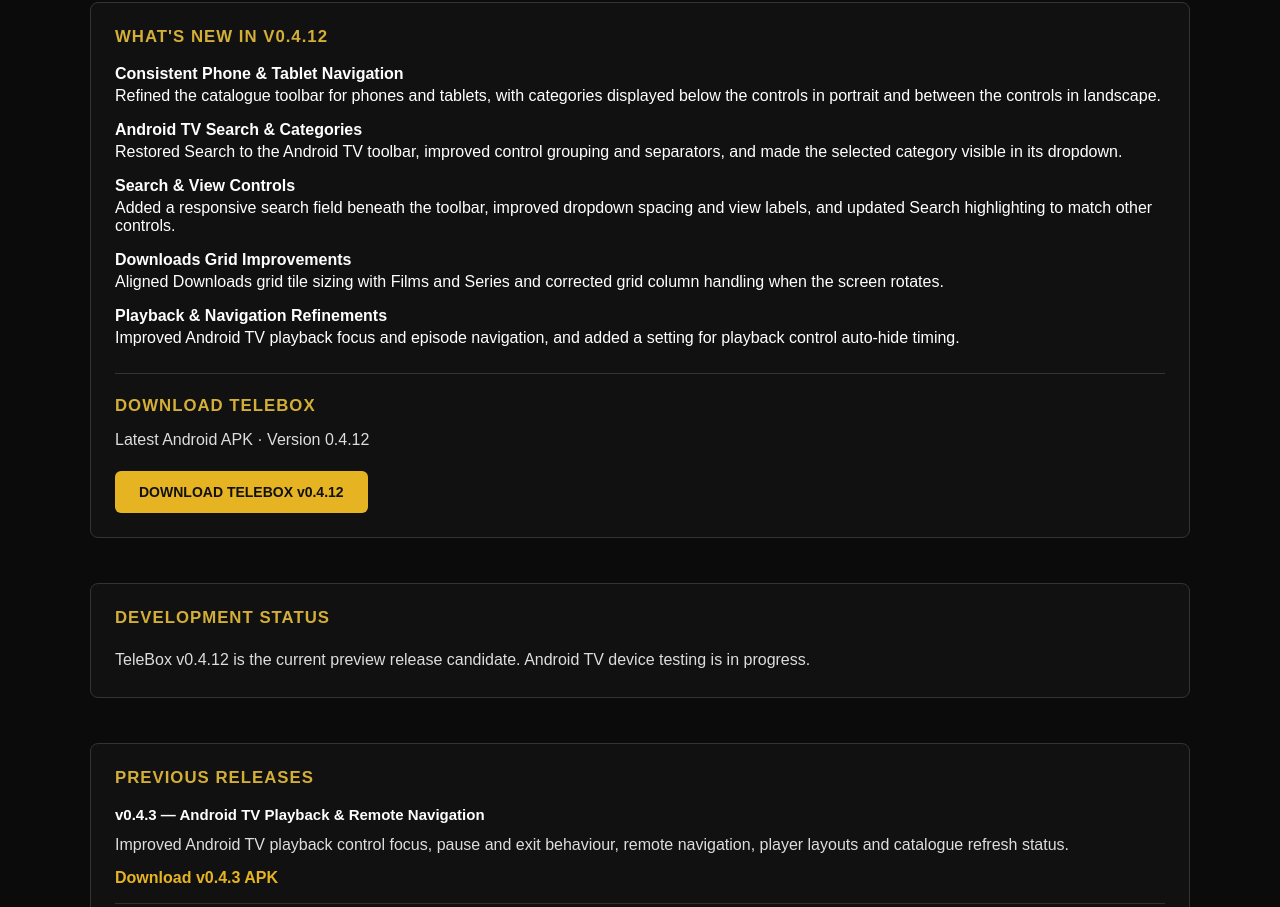
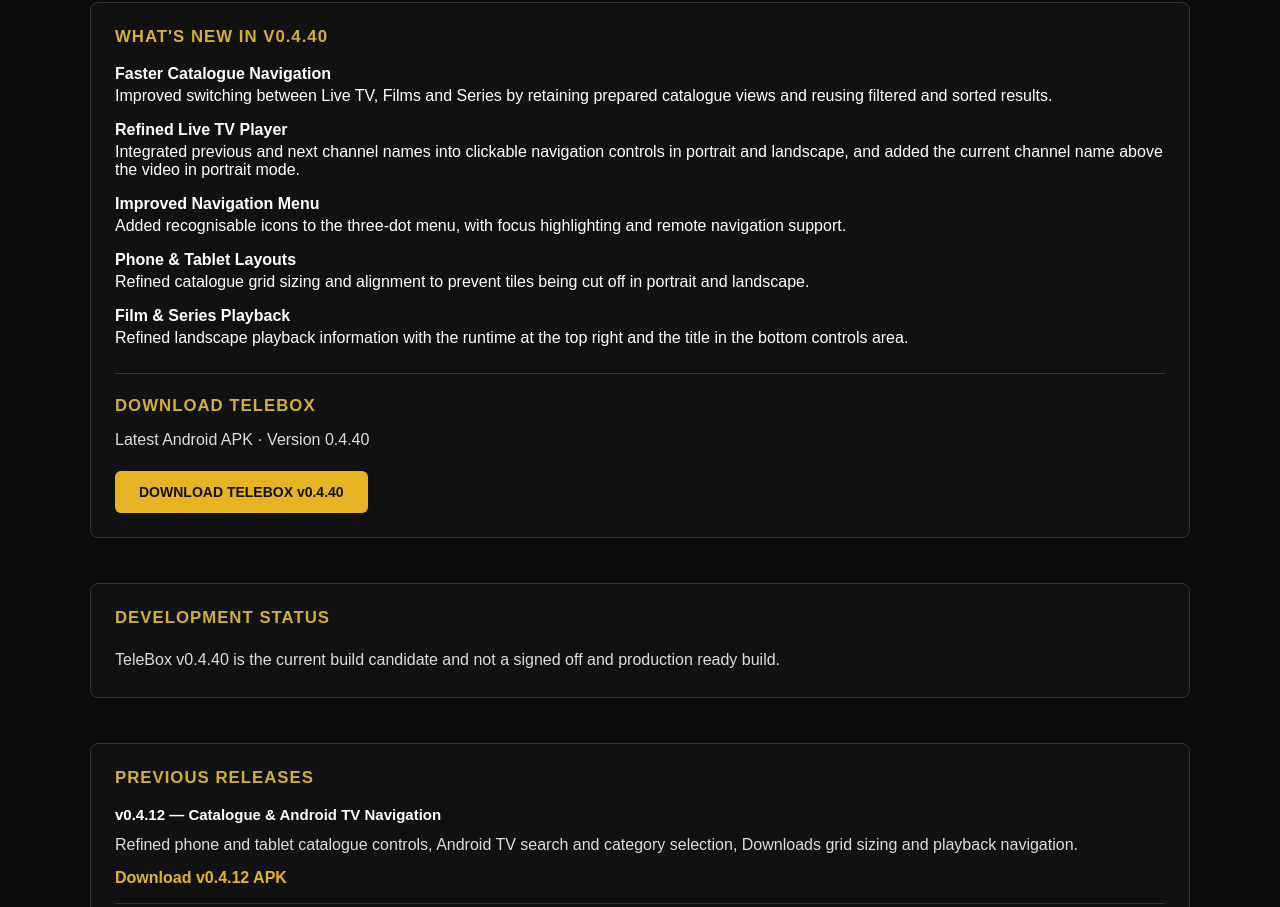
Before and after one commit to Odins-Beard/highground-studios, a plain HTML site: page telebox.html in a window 1280 px wide. Shown: the part 905-1812 px from the top of the page. Drawn offline with Linux system fonts and the light colour scheme.

Commit message:
Update TeleBox download to v0.4.40 Including Historic Links

```diff
--- a/telebox.html
+++ b/telebox.html
@@ -4,7 +4,7 @@
 <head>
     <meta charset="UTF-8">
     <meta name="viewport" content="width=device-width, initial-scale=1.0">
-    <title>TeleBox v0.4.12 | Highground Studios</title>
+    <title>TeleBox v0.4.40 | Highground Studios</title>
     <link rel="stylesheet" href="styles.css">
     <link rel="icon" type="image/png" href="assets/images/logo-clean.png">
 
@@ -128,7 +128,7 @@
                 <h1>TELEBOX</h1>
 
                 <p class="gympro-guide-version">
-                    ANDROID IPTV PLAYER · V0.4.12
+                    ANDROID IPTV PLAYER · V0.4.40
                 </p>
 
                 <p class="gympro-guide-intro">
@@ -185,55 +185,52 @@
                     <!-- LATEST RELEASE -->
 
                     <div class="gympro-guide-card gympro-guide-card-wide telebox-card">
-                        <h3>WHAT'S NEW IN V0.4.12</h3>
+                        <h3>WHAT'S NEW IN V0.4.40</h3>
 
                         <div class="telebox-feature">
-                            <strong>Consistent Phone &amp; Tablet Navigation</strong>
-                            Refined the catalogue toolbar for phones and tablets,
-                            with categories displayed below the controls in portrait
-                            and between the controls in landscape.
+                            <strong>Faster Catalogue Navigation</strong>
+                            Improved switching between Live TV, Films and Series
+                            by retaining prepared catalogue views and reusing
+                            filtered and sorted results.
                         </div>
 
                         <div class="telebox-feature">
-                            <strong>Android TV Search &amp; Categories</strong>
-                            Restored Search to the Android TV toolbar, improved
-                            control grouping and separators, and made the selected
-                            category visible in its dropdown.
+                            <strong>Refined Live TV Player</strong>
+                            Integrated previous and next channel names into
+                            clickable navigation controls in portrait and landscape,
+                            and added the current channel name above the video
+                            in portrait mode.
                         </div>
 
                         <div class="telebox-feature">
-                            <strong>Search &amp; View Controls</strong>
-                            Added a responsive search field beneath the toolbar,
-                            improved dropdown spacing and view labels, and updated
-                            Search highlighting to match other controls.
+                            <strong>Improved Navigation Menu</strong>
+                            Added recognisable icons to the three-dot menu,
+                            with focus highlighting and remote navigation support.
                         </div>
 
                         <div class="telebox-feature">
-                            <strong>Downloads Grid Improvements</strong>
-                            Aligned Downloads grid tile sizing with Films and Series
-                            and corrected grid column handling when the screen rotates.
+                            <strong>Phone &amp; Tablet Layouts</strong>
+                            Refined catalogue grid sizing and alignment to
+                            prevent tiles being cut off in portrait and landscape.
                         </div>
 
                         <div class="telebox-feature">
-                            <strong>Playback &amp; Navigation Refinements</strong>
-                            Improved Android TV playback focus and episode navigation,
-                            and added a setting for playback control auto-hide timing.
+                            <strong>Film &amp; Series Playback</strong>
+                            Refined landscape playback information with the
+                            runtime at the top right and the title in the
+                            bottom controls area.
                         </div>
-
-                        <!-- PRIMARY DOWNLOAD -->
 
                         <div class="telebox-download">
                             <h3>DOWNLOAD TELEBOX</h3>
-
                             <p>
-                                Latest Android APK · Version 0.4.12
+                                Latest Android APK · Version 0.4.40
                             </p>
-
                             <a
                                 class="telebox-download-button"
-                                href="https://github.com/Odins-Beard/highground-studios/releases/download/telebox-v0.4.12/TeleBox.v0.4.12.apk"
+                                href="https://github.com/Odins-Beard/highground-studios/releases/download/telebox-v0.4.40/TeleBox.v0.4.40.apk"
                             >
-                                DOWNLOAD TELEBOX v0.4.12
+                                DOWNLOAD TELEBOX v0.4.40
                             </a>
                         </div>
                     </div>
@@ -244,8 +241,7 @@
                         <h3>DEVELOPMENT STATUS</h3>
 
                         <p>
-                            TeleBox v0.4.12 is the current preview release candidate.
-                            Android TV device testing is in progress.
+                            TeleBox v0.4.40 is the current build candidate and not a signed off and production ready build.
                         </p>
                     </div>
 
@@ -253,6 +249,18 @@
 
                     <div class="gympro-guide-card gympro-guide-card-wide telebox-card">
                         <h3>PREVIOUS RELEASES</h3>
+
+                        <div class="telebox-release">
+                            <h4>v0.4.12 — Catalogue &amp; Android TV Navigation</h4>
+                            <p>
+                                Refined phone and tablet catalogue controls,
+                                Android TV search and category selection,
+                                Downloads grid sizing and playback navigation.
+                            </p>
+                            <a href="https://github.com/Odins-Beard/highground-studios/releases/download/telebox-v0.4.12/TeleBox.v0.4.12.apk">
+                                Download v0.4.12 APK
+                            </a>
+                        </div>
 
                         <div class="telebox-release">
                             <h4>v0.4.3 — Android TV Playback &amp; Remote Navigation</h4>
```
